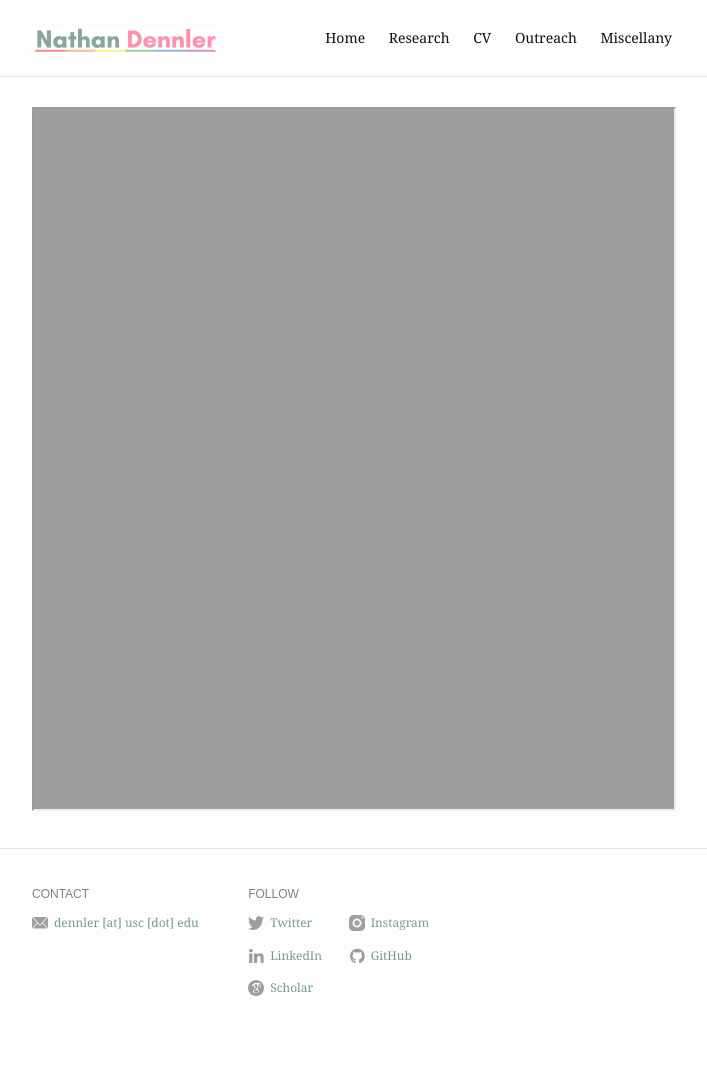
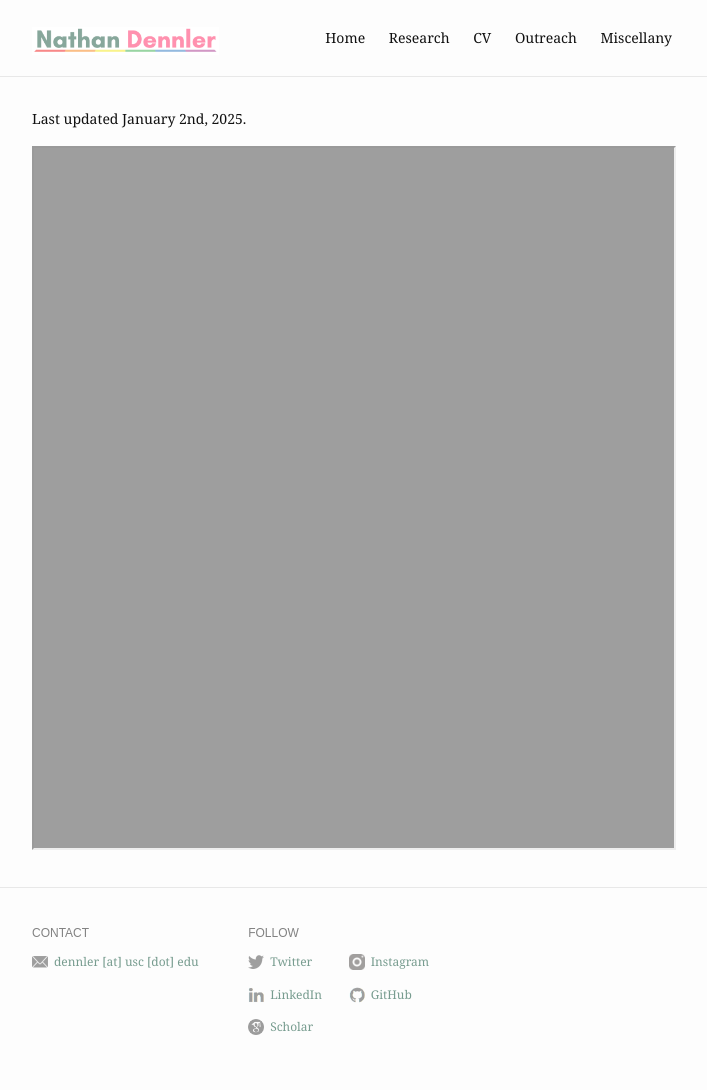
Before and after one commit to ndennler/ndennler.github.io, a Jekyll site: the page built from cv.md, in a window 1280 px wide. Shown: the whole page, without its empty margins (288-995 px from the left). Built offline with Jekyll 4.4.1, drawn with Linux system fonts in a browser that asks for light colours; before the commit the page ends 1051 px from its top, so only the background shows below that.

Commit message:
updates cv text

```diff
--- a/cv.md
+++ b/cv.md
@@ -4,5 +4,6 @@
 
 layout: default
 ---
+Last updated January 2nd, 2025.
 
 <iframe src="https://ndennler.github.io/assets/docs/DennlerCV_Jan2.pdf#navpanes=0&toolbar=0" width="100%" height="700vh"></iframe>
```
